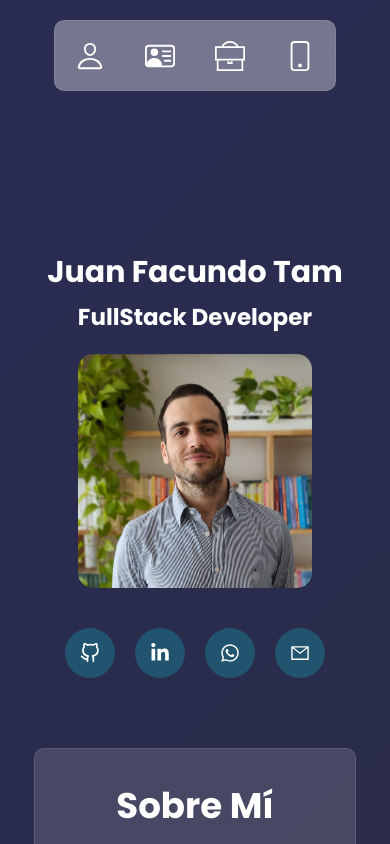
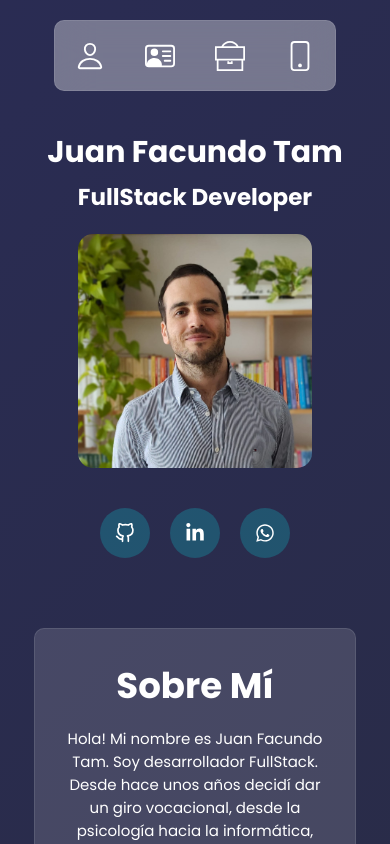
Before and after one commit to juanfacundotam/portfolio, a React (Create React App) app: page / in a window 390 px wide. Shown: the top 844 px of the page. Built offline with nearby package versions, Linux system fonts and the light colour scheme; a web font is replaced by a local one.

Commit message:
avances cards

```diff
--- a/src/App.css
+++ b/src/App.css
@@ -9,9 +9,6 @@
 /* background-color:  #282c34; */
 .App-container {
   background: linear-gradient(315deg, #282c34, #2a2c53);
-
-
-
   min-height: 100vh;
   display: flex;
   flex-direction: column;
@@ -20,6 +17,7 @@
   font-size: calc(10px + 2vmin);
   color: white;
   font-family: "Poppins", sans-serif;
+  margin: 0;
 }
 
 .App-link {
--- a/src/components/Modal/Modal.module.css
+++ b/src/components/Modal/Modal.module.css
@@ -48,7 +48,7 @@
 }
 .item {
   padding: 0;
-  margin: 0 20px;
+  margin: 0 10px;
   color: rgb(255, 0, 128);
   text-decoration: none;
 }
--- a/src/components/Nav/Nav.jsx
+++ b/src/components/Nav/Nav.jsx
@@ -4,7 +4,7 @@ import { IoPersonOutline } from "react-icons/io5";
 import { TfiBriefcase } from "react-icons/tfi";
 import { MdOutlinePhonelinkRing } from "react-icons/md";
 import { BsPhone, BsPersonVcard } from "react-icons/bs";
-import cv from "./JuanFacundoTamCV.pdf"
+import cv from "../../utils/JuanFacundoTamCV.pdf"
 
 import { NavLink } from "react-router-dom";
 import style from "./Nav.module.css";
@@ -27,7 +27,7 @@ const Nav = () => {
       <a href="#proyectos" className={style.link}>
         <TfiBriefcase className={style.icons} />
       </a>
-      <a href={cv} className={style.link} download>
+      <a href="https://github.com/juanfacundotam/juanfacundotam/raw/main/Juan%20Facundo%20Tam%20CV.pdf" className={style.link} download>
       <BsPhone className={style.icons} />
       </a>
     </motion.div>
--- a/src/components/Social/Social.jsx
+++ b/src/components/Social/Social.jsx
@@ -11,17 +11,14 @@ import {motion} from "framer-motion"
 const Social = () => {
   return (
     <motion.div className={style.divIcons} initial={{opacity: 0.8, scale:0.9}}  transition={{duration:1}} whileInView={{ scale:1  , opacity: 1}} >
-      <a href="#" className={style.BorderIcons}>
+      <a href="https://github.com/juanfacundotam" className={style.BorderIcons}>
         <FiGithub className={style.icons} />
       </a>
-      <a href="#" className={style.BorderIcons}>
+      <a href="https://www.linkedin.com/in/juan-facundo-tam-12b943223/" className={style.BorderIcons}>
         <FaLinkedinIn className={style.icons} />
       </a>
-      <a href="#" className={style.BorderIcons}>
+      <a href="https://api.whatsapp.com/send?phone=541137736885" className={style.BorderIcons}>
         <FaWhatsapp className={style.icons} />
-      </a>
-      <a href="#" className={style.BorderIcons}>
-        <AiOutlineMail className={style.icons} />
       </a>
     </motion.div>
   );
--- a/src/views/Home/Home.module.css
+++ b/src/views/Home/Home.module.css
@@ -5,6 +5,7 @@
   align-items: center;
   justify-content: start;
   padding-top: 130px;
+
 }
 .divHome .image {
   width: 30%;
@@ -26,7 +27,6 @@
 @media screen and (max-width: 790px) {
   .divHome {
 
-    margin-top: 120px;
   }
   .divHome .image {
     width: 60%;
```
Also changed, not shown: 1 other file (tests, documents, lock files or other folders).
